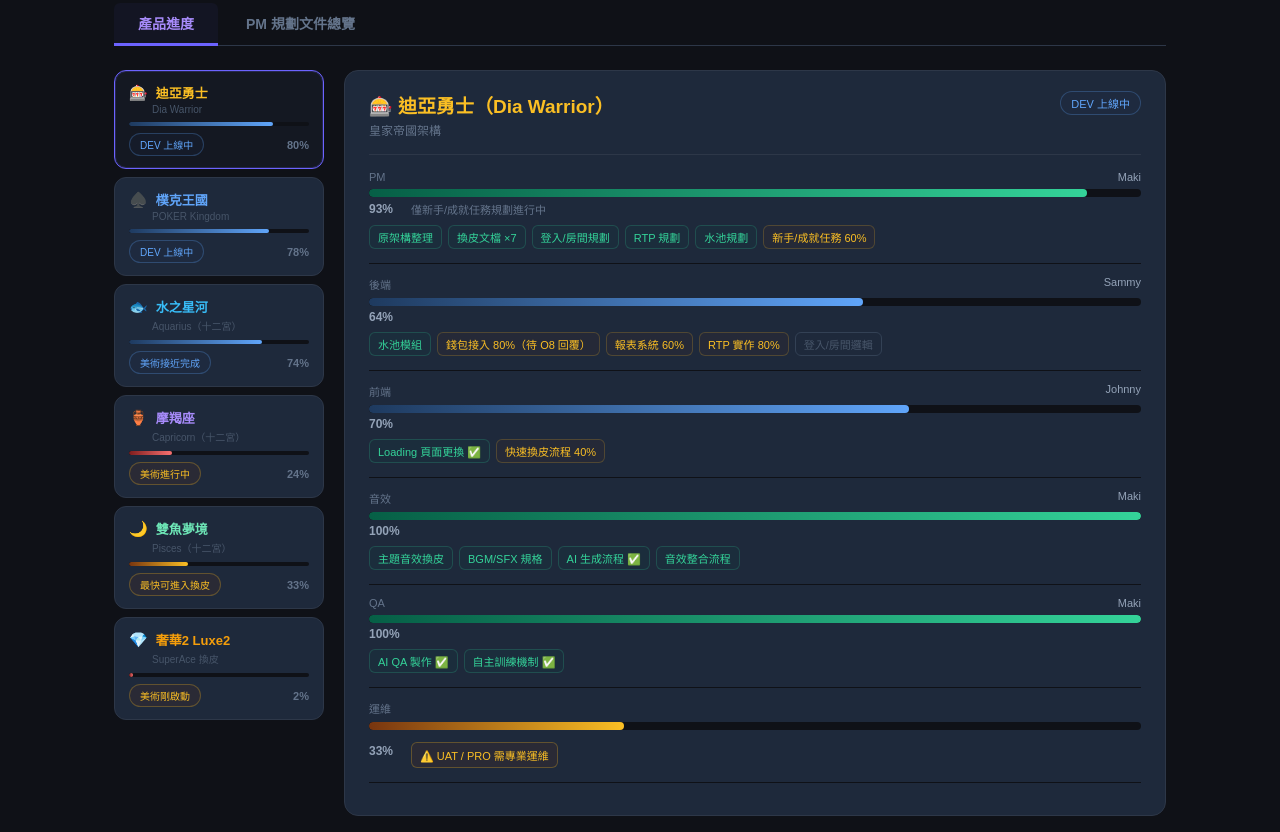
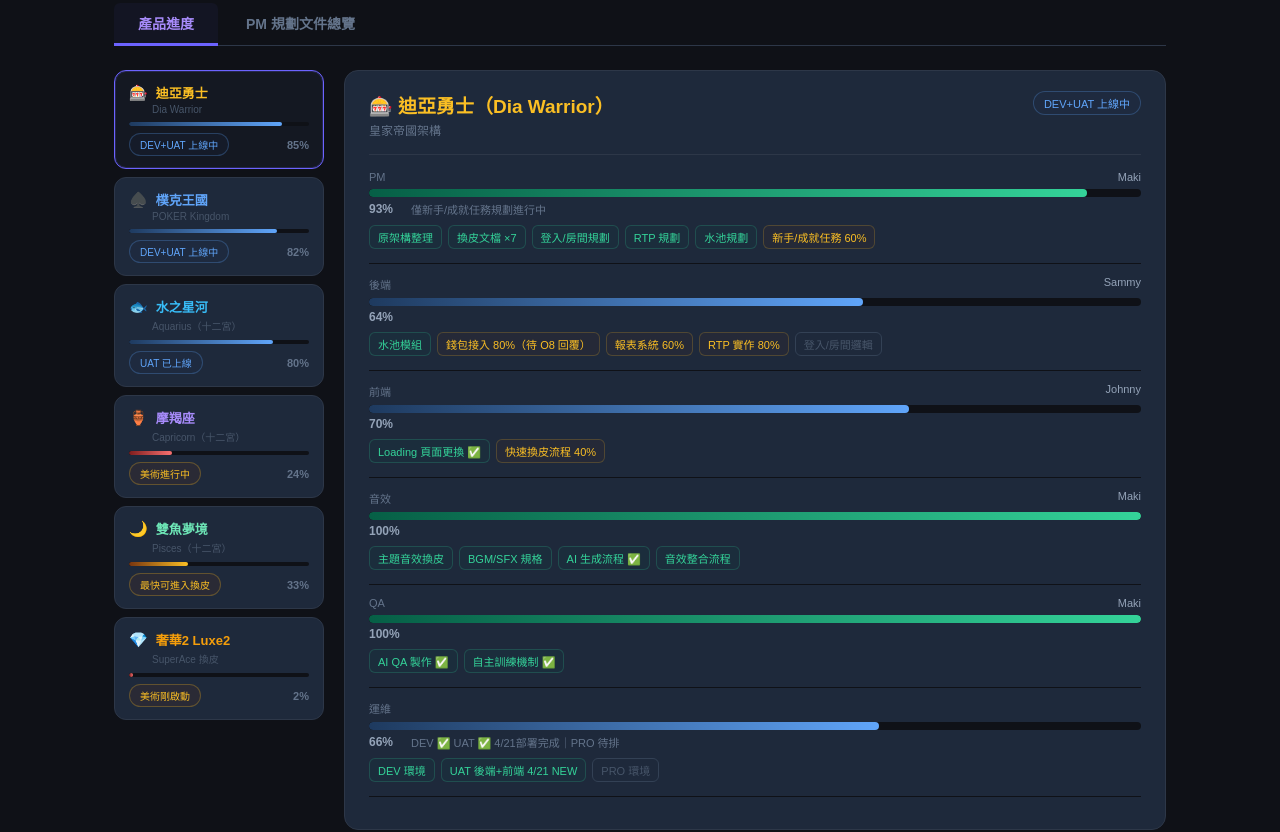
Before and after one commit to silmoontravis/slides, a plain HTML site: page index.html in a window 1280 px wide. Shown: the part 2271-3103 px from the top of the page. Drawn offline with Linux system fonts and the light colour scheme.

Commit message:
update: progress report 4/22 - goldslots UAT deployed, aquarius QA complete

```diff
--- a/index.html
+++ b/index.html
@@ -2,7 +2,7 @@
 <html lang="zh-TW">
 <head>
 <meta charset="UTF-8">
-<title>工作進度報告 | 股東大會 2026-04-16</title>
+<title>工作進度報告 | 股東大會 2026-04-22</title>
 <style>
   * { box-sizing: border-box; margin: 0; padding: 0; }
   body { font-family: 'Noto Sans TC', 'Microsoft JhengHei', sans-serif; background: #0f1117; color: #e2e8f0; }
@@ -939,7 +939,7 @@
   const PRODUCTS = [
     {
       id:'dia', icon:'🎰', name:'迪亞勇士', sub:'Dia Warrior', arch:'皇家帝國架構',
-      color:'#fbbf24', tag:'DEV 上線中', tagClass:'tag-dev', overall:80,
+      color:'#fbbf24', tag:'DEV+UAT 上線中', tagClass:'tag-dev', overall:85,
       depts:[
         {label:'PM', person:'Maki', pct:93, note:'僅新手/成就任務規劃進行中',
           items:[['si-done','原架構整理'],['si-done','換皮文檔 ×7'],['si-done','登入/房間規劃'],['si-done','RTP 規劃'],['si-done','水池規劃'],['si-wip','新手/成就任務 60%']]},
@@ -951,12 +951,13 @@
           items:[['si-done','主題音效換皮'],['si-done','BGM/SFX 規格'],['si-done','AI 生成流程 ✅'],['si-done','音效整合流程']]},
         {label:'QA', person:'Maki', pct:100,
           items:[['si-done','AI QA 製作 ✅'],['si-done','自主訓練機制 ✅']]},
-        {label:'運維', pct:33, warn:'⚠️ UAT / PRO 需專業運維'},
+        {label:'運維', pct:66, note:'DEV ✅ UAT ✅ 4/21部署完成｜PRO 待排',
+          items:[['si-done','DEV 環境'],['si-done','UAT 後端+前端 4/21 NEW'],['si-todo','PRO 環境']]},
       ]
     },
     {
       id:'poker', icon:'♠️', name:'樸克王國', sub:'POKER Kingdom', arch:'SuperAce 架構',
-      color:'#60a5fa', tag:'DEV 上線中', tagClass:'tag-dev', overall:78,
+      color:'#60a5fa', tag:'DEV+UAT 上線中', tagClass:'tag-dev', overall:82,
       depts:[
         {label:'PM', person:'Maki', pct:100, note:'所有 PM 文件全部完成',
           items:[['si-done','原架構整理'],['si-done','換皮文檔 ×4'],['si-done','登入/房間規劃'],['si-done','新手/成就任務規劃'],['si-done','RTP 規劃'],['si-done','水池規劃']]},
@@ -968,12 +969,13 @@
           items:[['si-done','AI QA 製作'],['si-done','QA 報告'],['si-done','自主訓練 ✅ L1 完成']]},
         {label:'音效', person:'Maki', pct:100,
           items:[['si-done','主題音效換皮'],['si-done','BGM/SFX 規格'],['si-done','AI 生成流程 ✅'],['si-done','音效整合流程']]},
-        {label:'運維', pct:33, warn:'⚠️ UAT / PRO 需專業運維'},
+        {label:'運維', pct:66, note:'DEV ✅ UAT ✅｜PRO 待排',
+          items:[['si-done','DEV 環境'],['si-done','UAT 環境'],['si-todo','PRO 環境']]},
       ]
     },
     {
       id:'aquarius', icon:'🐟', name:'水之星河', sub:'Aquarius（十二宮）', arch:'皇家帝國換皮',
-      color:'#38bdf8', tag:'美術接近完成', tagClass:'tag-dev', overall:74,
+      color:'#38bdf8', tag:'UAT 已上線', tagClass:'tag-dev', overall:80,
       depts:[
         {label:'美術', person:'Ivy（內部）', pct:93,
           items:[['si-done','2D 視覺（轉場&結算）✅'],['si-done','角色拆圖 ✅'],['si-wip','共用元件 80%']]},
@@ -982,8 +984,10 @@
         {label:'前端', person:'Johnny', pct:70, note:'換皮實作進行中'},
         {label:'音效', person:'Maki', pct:100,
           items:[['si-done','Audio_3 全套 ✅'],['si-done','自訂 SFX（symbol落定+水球發射）✅ NEW']]},
-        {label:'QA', person:'Maki', pct:100, note:'自動前端掃描 ✅'},
-        {label:'運維', pct:33, warn:'⚠️ UAT / PRO 需專業運維'},
+        {label:'QA', person:'Maki', pct:100,
+          items:[['si-done','自動前端掃描 ✅'],['si-done','百萬轉 RTP 模擬 50.9% NEW'],['si-done','Google Sheet 中文報告 NEW'],['si-done','7 scatter=14 FG spin play 驗證 NEW']]},
+        {label:'運維', pct:66, note:'DEV ✅ UAT ✅ 4/21 部署｜PRO 待排',
+          items:[['si-done','DEV 環境'],['si-done','UAT 後端+前端 4/21 NEW'],['si-todo','PRO 環境']]},
       ]
     },
     {
```
